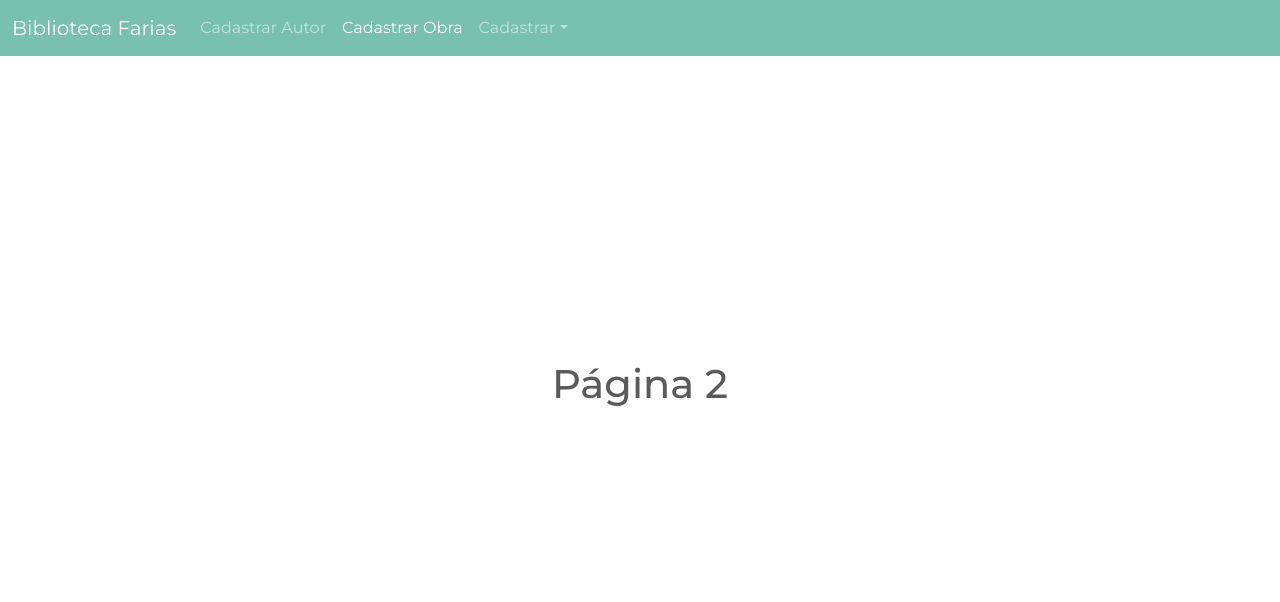
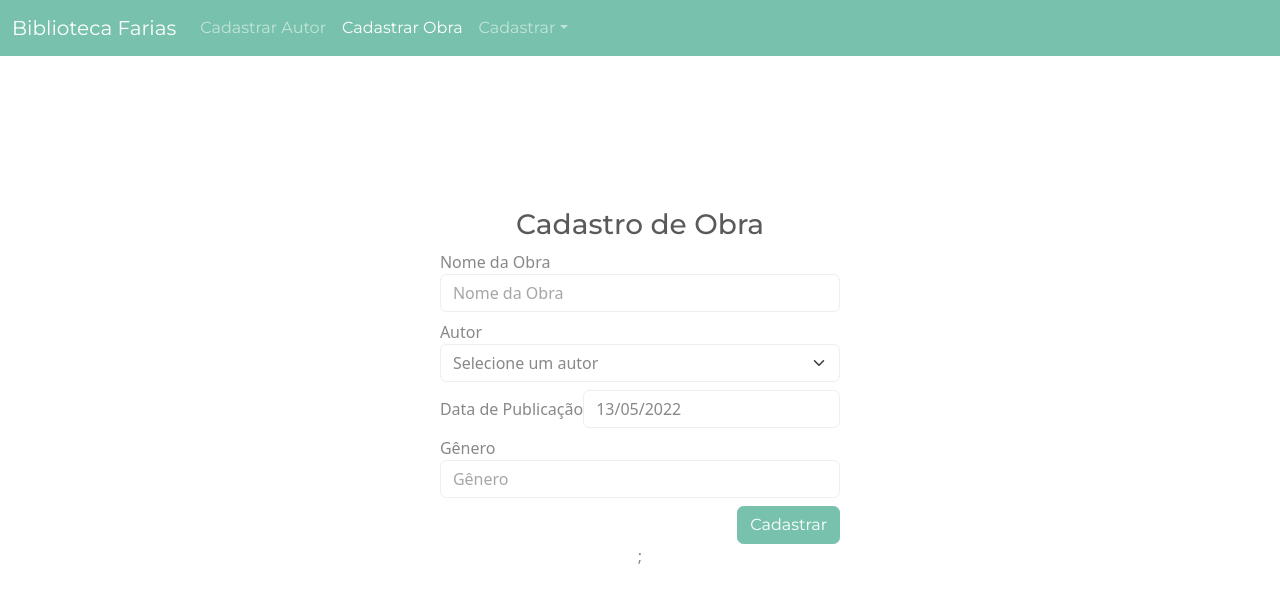
Before and after one commit to FilipeFariasC/dac-atividade-7-frontend, a React (Create React App) app: page / in a window 1280 px wide. Both pictures are taken after a click on the link "Cadastrar Obra". Shown: the top 602 px of the page. Built offline with nearby package versions, Linux system fonts and the light colour scheme.

Commit message:
atividade finalizada, melhorias a serem feitas

```diff
--- a/src/App.tsx
+++ b/src/App.tsx
@@ -7,11 +7,14 @@ import 'bootswatch/dist/minty/bootstrap.css'
 import Navbar from './components/Navbar'
 
 import AuthorRegister, {AuthorModel} from './components/AuthorRegister';
+import BookRegister, { BookModel } from './components/BookRegister';
 
 const authorList: AuthorModel[] = [];
+const bookList: BookModel[] = [];
 
 function App() {
   const [page, setPage] = useState(true);
+  const [userListChanged, setUserListChanged] = useState(false);
 
   return (
     <>
@@ -29,7 +32,11 @@ function App() {
           authorList={authorList}
           />
           :
-          <h1>Página 2</h1>
+          <BookRegister
+          bookList={bookList}
+          authorList={authorList}
+          userListChanged={[userListChanged, setUserListChanged]}
+          />
         }
       </main>
       <footer></footer>
--- a/src/components/AuthorRegister.tsx
+++ b/src/components/AuthorRegister.tsx
@@ -14,15 +14,48 @@ interface AuthorRegisterProps{
   authorList: AuthorModel[];
 }
 
-function authorRow(author: AuthorModel, index:number) {
+
+
+export default function AuthorRegister ({authorList} : AuthorRegisterProps){
+  const [authorName, setAuthorName] = useState("");
+  var timestampZero = new Date(1970, 0, 0);
+  var date : Date = subYears(new Date(), 18);
+
+  const [birthDate, setBirthDate] = useState(date);
+
+  const [birthPlace, setBirthPlace] = useState("");
+
+  const [authorListChanged, setAuthorListChanged] = useState(false);
+
+
+  function authorRow(author: AuthorModel, index:number) {
   return (
     <div key={index} className="register flex flex-col">
-      <h4>User {index}</h4>
-      <p>{author.name}</p>
-      <p>
+      <header className="flex">
+        <h4>Autor {index}</h4>
+        <button type="submit" className="btn btn-primary submit-btn"
+        onClick={() => {
+          authorList.splice(index, 1);
+          setAuthorListChanged(true);
+        }}
+        > Excluir </button>
+      </header>
+      <p className="registerField">
+        <p>Nome:</p>
+        {author.name}
+      </p>
+      <p className="registerField">
+        <p>Data de Nascimento:</p>
         <span className="dia">{author.birthDate.getDate()}</span>
+        /
+        <span className="mes">{author.birthDate.getMonth()}</span>
+        /
+        <span className="ano">{author.birthDate.getFullYear()}</span>
       </p>
-      <p>{author.birthPlace}</p>
+      <p className="registerField">
+        <p>Nacionalidade:</p>
+        {author.birthPlace}
+      </p>
     </div>
   );
 }
@@ -34,18 +67,6 @@ function authorRegisterList(authorList: AuthorModel[]) {
     </div>
   );
 }
-
-export default function AuthorRegister ({authorList} : AuthorRegisterProps){
-  const [authorName, setAuthorName] = useState("");
-  var timestampZero = new Date(1970, 0, 0);
-  var date : Date = subYears(new Date(), 18);
-
-  const [birthDate, setBirthDate] = useState(date);
-
-  const [birthPlace, setBirthPlace] = useState("");
-
-
-  const [authorCreated, setAuthorCreated] = useState(false);
 
 
   function submitAuthor(event: FormEvent<HTMLFormElement>){
@@ -77,7 +98,7 @@ export default function AuthorRegister ({authorList} : AuthorRegisterProps){
       birthPlace: birthPlace
     });
 
-    setAuthorCreated(true);
+    setAuthorListChanged(true);
   }
 
   return (
@@ -115,7 +136,7 @@ export default function AuthorRegister ({authorList} : AuthorRegisterProps){
         </fieldset>
         <button type="submit" className="btn btn-primary submit-btn">Submit</button>
       </form>
-      {authorCreated ? setAuthorCreated(false) : authorRegisterList(authorList)}
+      {authorListChanged ? setAuthorListChanged(false) : authorRegisterList(authorList)}
     </>
   )
 }
--- a/src/components/BookRegister.tsx
+++ b/src/components/BookRegister.tsx
@@ -1,14 +1,199 @@
+import {FormEvent, useState} from "react";
 import { AuthorModel } from "./AuthorRegister";
+import FormGroup from './FormGroup';
+import DatePicker from "react-datepicker";
+
+interface BookRegisterProps{
+  bookList: BookModel[];
+  authorList: AuthorModel[];
+  userListChanged: [boolean, (value: boolean) => void];
+}
 
 export interface BookModel {
   title: string;
   publicationDate: Date;
   author: AuthorModel;
+  genre: string;
+}
+const defaultAuthor: AuthorModel = {
+    name: "",
+    birthDate: new Date(),
+    birthPlace: ""
+  }
+
+
+export default function BookRegister(props: BookRegisterProps){
+  const [bookTitle, setBookTitle] = useState("");
+  const [publicationDate, setPublicationDate] = useState(new Date());
+  const [author, setAuthor] = useState<AuthorModel>(defaultAuthor);
+  const [index, setIndex] = useState(-1);
+  const [genre, setGenre] = useState("");
+
+  const [listChanged, setListChanged] = useState(false);
+
+  function updateBookList(){
+    var list = props.bookList;
+    for(var i:number = 0; i < list.length; i++){
+      var book = list[i];
+      if(!props.authorList.includes(book.author)){
+        list.splice(i, 1);
+        i--;
+        setListChanged(true);
+      }
+    }
+  }
+
+  function bookRow(book: BookModel, index:number, setListChanged: (value: boolean) => void) {
+  return (
+    <div key={index} className="register flex flex-col">
+      <header className="flex">
+        <h4>Livro {index}</h4>
+        <button className="btn btn-primary"
+        onClick={() => {
+          props.bookList.splice(index, 1);
+          setListChanged(true);
+        }}>
+        Excluir
+        </button>
+      </header>
+      <p className="registerField">
+        <p>Título:</p>
+        {book.title}
+      </p>
+      <p className="registerField">
+        <p>Autor:</p>
+        {book.author.name}
+      </p>
+      <p className="registerField">
+        <p>Data de Publicação:</p>
+        <span className="dia">{book.publicationDate.getDate()}</span>
+        /
+        <span className="mes">{book.publicationDate.getMonth()}</span>
+        /
+        <span className="ano">{book.publicationDate.getFullYear()}</span>
+      </p>
+      <p className="registerField">
+        <p>Gênero:</p>
+        {book.genre}
+      </p>
+    </div>
+  );
 }
 
-export default function BookRegister(){
+
+  function bookRegisterList(bookList: BookModel[]) {
+  return (
+    <div className={"registerList " + (bookList.length > 0 ? "show" : "")}>
+      {bookList.map((book, index) => bookRow(book, index, setListChanged))}
+    </div>
+  );
+}
+
+  function authorOptions(){
+    return (
+      <>
+        {props.authorList.map((authorElement, index) => <option key={index} value={index}>{authorElement.name}</option>)}
+      </>
+    )
+  }
+
+  function setAuthorByIndex(index: number){
+    console.log(index)
+    if(index === -1){
+      setIndex(index);
+      setAuthor(defaultAuthor);
+      return;
+    }
+    setIndex(index);
+    setAuthor(props.authorList[index]);
+  }
+  function submitBook(event: FormEvent<HTMLFormElement>){
+    event.preventDefault();
+
+    const bookTitleElement = document.getElementById("bookTitle");
+    var entrou: boolean = false;
+    if(bookTitle.length === 0){
+      bookTitleElement?.classList.add("error");
+
+      entrou= true;
+    } else{
+      bookTitleElement?.classList.remove("error");
+    }
+    const authorElement = document.getElementById("author");
+    if(author.name == defaultAuthor.name){
+      authorElement?.classList.add("error");
+      entrou= true;
+    } else{
+      authorElement?.classList.remove("error");
+    }
+    const genreElement = document.getElementById("genre");
+    if(genre.length === 0){
+      genreElement?.classList.add("error");
+      entrou= true;
+    } else{
+      genreElement?.classList.remove("error");
+    }
+
+
+    if(entrou){
+      return;
+    }
+
+    props.bookList.push({
+      title: bookTitle,
+      publicationDate: publicationDate,
+      author: author,
+      genre: genre
+    });
+
+    setListChanged(true);
+  }
+
   return (
     <>
+    <h3>Cadastro de Obra</h3>
+    <form action="" onSubmit={(event)=>submitBook(event)}>
+      <fieldset>
+        <FormGroup label="Nome da Obra" forModel="bookTitle">
+          <input className="form-control" type="text" name="bookTitle" id="bookTitle" placeholder="Nome da Obra"
+          value={bookTitle}
+          onChange={(event) =>{setBookTitle(event.target.value)}}/>
+        </FormGroup>
+        <FormGroup label="Autor" forModel="author" >
+          <select value={index} name="author" id="author" className="form-select"
+            onChange={(event) =>{
+            setAuthorByIndex(Number(event.target.value))
+            }
+          }>
+            <option value={-1}> Selecione um autor </option>
+            {authorOptions()}
+
+          </select>
+
+        </FormGroup>
+        <FormGroup label="Data de Publicação" forModel="publicationDate">
+            <DatePicker
+            id="publicationDate"
+            selected={publicationDate}
+            onChange={(date:Date) => setPublicationDate(date)}
+            minDate={author.birthDate}
+            showYearDropdown
+            showMonthDropdown
+            dropdownMode="select"
+            className="form-control"
+            dateFormat="dd/MM/yyyy"
+            />
+        </FormGroup>
+        <FormGroup label="Gênero" forModel="genre">
+          <input className="form-control" type="text" name="genre" id="genre" placeholder="Gênero"
+          value={genre}
+          onChange={(event) =>{setGenre(event.target.value)}}/>
+        </FormGroup>
+      </fieldset>
+      <button className="btn btn-primary submit-btn" type="submit"  >Cadastrar</button>
+    </form>
+    {props.userListChanged ? updateBookList() : null};
+    {listChanged ? setListChanged(false) : bookRegisterList(props.bookList)}
     </>
   )
 }
--- a/src/components/FormGroup.tsx
+++ b/src/components/FormGroup.tsx
@@ -8,7 +8,7 @@ interface FormGroupProps {
 
 export default function FormGroup(props: FormGroupProps) {
   return (
-    <div className="form-group mb-3">
+    <div className="form-group mb-2">
       <label htmlFor={props.forModel}>{props.label}</label>
       {props.children}
     </div>
--- a/src/components/Navbar.tsx
+++ b/src/components/Navbar.tsx
@@ -5,7 +5,6 @@ interface NavbarProps{
   goToAuthorRegisterPage: ()=> void;
   goToBookRegisterPage: ()=> void;
 }
-
 
 export default function Navbar(props: NavbarProps){
   return (
@@ -24,7 +23,7 @@ export default function Navbar(props: NavbarProps){
            onClick={
             (event)=>{
               event.preventDefault();
-            props.goToAuthorRegisterPage()
+              props.goToAuthorRegisterPage();
             }
            }
           >
@@ -44,8 +43,22 @@ export default function Navbar(props: NavbarProps){
         <li className="nav-item dropdown">
           <a className="nav-link dropdown-toggle" data-bs-toggle="dropdown" href="#" role="button" aria-haspopup="true" aria-expanded="false">Cadastrar</a>
           <div className="dropdown-menu">
-            <a className="dropdown-item" href="#">Autor</a>
-            <a className="dropdown-item" href="#">Obra</a>
+            <a className={`dropdown-item `+ (props.page ? "active" : "")} href="#"
+              onClick={
+                (event)=>{
+                  event.preventDefault();
+                  props.goToAuthorRegisterPage();
+                }
+              }
+            >Autor</a>
+            <a className={`dropdown-item `+ (props.page ? "" : "active")}  href="#"
+              onClick={
+                (event)=>{
+                event.preventDefault();
+                props.goToBookRegisterPage()
+                }
+              }
+            >Obra</a>
           </div>
         </li>
       </ul>
--- a/src/index.css
+++ b/src/index.css
@@ -14,7 +14,7 @@
   margin-left: auto;
 }
 
-.form-control.error {
+.error:is(.form-control, .form-select) {
   border: 0.0625rem solid red;
 }
 
@@ -40,3 +40,14 @@
 .show {
   display: block;
 }
+.register p {
+  margin: 0;
+}
+.register .registerField {
+  margin-bottom: 0.5rem;
+}
+
+header.flex {
+  display: flex;
+  gap: 1rem;
+}
```
Lines whose indentation alone changed are shown as unchanged.
